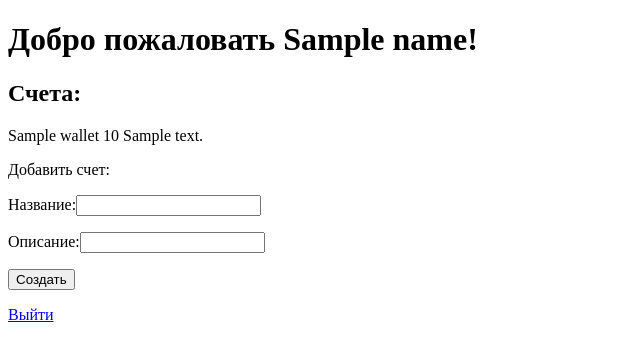
After one commit to sanchsotdyshi/Financial_manager, a Flask app: template templates/main_page.html in a window 1280 px wide. The commit adds this page. Shown: the top 361 px of the page, without its empty margins (0-640 px from the left). Run offline with Flask 2, Linux system fonts and the light colour scheme; tables that the repository leaves empty hold one stand-in row (values such as "Sample post"); the template is opened without the code that fills it: values that come from a table or form of the project are taken from there, most other values are stand-ins (such as "Sample title", 1, 10 or a date in 2020); some libraries are stand-ins or nearby versions.

Commit message:
rewrote registration and add wallet

```diff
--- a/forms.py
+++ b/forms.py
@@ -9,3 +9,13 @@ class RegistrationForm(FlaskForm):
 	password = PasswordField('Придумайте пароль', [InputRequired(), EqualTo('confirm', message='Пароли должны совпадать')])
 	confirm = PasswordField('Подтвердите пароль', [InputRequired(), EqualTo('password', message='Пароли должны совпадать')])
 	submit = SubmitField("Зарегистрироваться")
+
+class LoginForm(FlaskForm):
+	name = StringField("Введите никнейм: ", validators=[DataRequired(), Length(min=6, max=15)])
+	password = PasswordField('Введите пароль пароль', [InputRequired(),])
+	submit = SubmitField("Войти")
+
+class CreateWalletForm(FlaskForm):
+	name = StringField("Название:", validators=[DataRequired(), Length(min=0, max=30)])
+	description = StringField("Описание:", validators=[ Length(min=0, max=100)])
+	submit = SubmitField("Создать")
--- a/main.py
+++ b/main.py
@@ -1,34 +1,107 @@
-from flask import Flask, request, render_template
+from flask import Flask, request, render_template, make_response, redirect, url_for
 from flask_sqlalchemy import SQLAlchemy
 
-from forms import RegistrationForm
-from models import  db, Account
+from forms import RegistrationForm, LoginForm, CreateWalletForm
+from models import  db, Account, Wallet
 
 app = Flask('Financial_manager')
 
 app.config['SECRET_KEY'] = 'a really really really really long secret key'
-app.config['SQLALCHEMY_DATABASE_URI'] = 'postgresql+psycopg2://flask_root:443011asd@localhost/financial_manager_db'
+app.config['SQLALCHEMY_DATABASE_URI'] = 'postgresql+psycopg2://flask_root:443011asd@localhost:5432/financial_manager_db'
+
+# Инициализация БД
+db.init_app(app)
 
 
-db.init_app(app)
-
-@app.route('/sign_up/', methods=['GET', 'POST'])
-def sing_up():
+# Функция отображения для регистрации
+@app.route('/registration/', methods=['GET', 'POST'])
+def registration():
+	# Словарь для передачи переменных в шаблон
 	context = dict()
 
 	form = RegistrationForm()
+
 	if form.validate_on_submit():
+		# Если данные из формы прошли валидацию,
 		new_acc = Account(username=form.name.data, email=form.email.data, password=form.password.data)
 		db.session.add(new_acc)
 		db.session.commit()
 
-		print(form.name.data)
-		print(form.email.data)
-		print(form.password.data)
+	context['form'] = form
+	return render_template('registration.html', **context)
+
+
+# Функция отображения для входа
+@app.route('/login/', methods=['GET', 'POST'])
+def login():
+	# Словарь для передачи переменных в шаблон
+	context = dict()
+
+	if request.cookies.get('login'):
+		return redirect(url_for('main_page'))
+
+	form = LoginForm()
+	if form.validate_on_submit():
+		name = form.name.data
+		password = form.password.data
+		result = db.session.query(Account).filter(Account.username == name, Account.password == password)
+		if result.first():
+			res = redirect(url_for('main_page'))
+			res.set_cookie('login', 'yes', max_age=60*60*24*7)
+			res.set_cookie('name', name, max_age=60*60*24*7)
+			res.set_cookie('password', password, max_age=60*60*24*7)
+			return res
+			print('Аккаунт существует')
+		else:
+			print('Аккаунт не существует')
 
 	context['form'] = form
-	return render_template('sign_up.html', **context)
+	return render_template('login.html', **context)
+
+#Функция чтобы разлогиниться
+@app.route('/logout/', methods=['GET', 'POST'])
+def logout():
+	res = redirect(url_for('login'))
+	res.set_cookie('login', '', max_age=0)
+	res.set_cookie('name', '', max_age=0)
+	res.set_cookie('password', '', max_age=0)
+	return res
+
+
+@app.route('/', methods=['GET', 'POST'])
+def default():
+	return redirect(url_for('main_page'))
+
+#Функция оттображения главной страницы
+@app.route('/main_page/', methods=['GET', 'POST'])
+def main_page():
+	context = dict()
+	form = CreateWalletForm()
+	context['form'] = form
+	if request.cookies.get('login'):
+		context['name'] = request.cookies.get('name')
+		user = db.session.query(Account).filter(Account.username==request.cookies.get('name')).first()
+		context['wallets'] = db.session.query(Wallet).filter(Wallet.owner==user.id)
+	else:
+		return redirect(url_for('login'))
+
+	return render_template('main_page.html', **context)
+
+@app.route('/create_wallet/', methods=['GET', 'POST'])
+def create_wallet():
+	form = CreateWalletForm()
+	print(form.name.data)
+	print(form.description.data)
+
+	user = db.session.query(Account).filter(Account.username==request.cookies.get('name')).first()
+	new_wallet = Wallet(name=form.name.data, owner=user.id, balance=0, description=form.description.data)
+	db.session.add(new_wallet)
+	db.session.commit()
+	return redirect(url_for('main_page'))
 
 
 if __name__ == "__main__":
-    app.run(debug=True)
+	#создаем контекс приложения, что бы создать таблицы
+	with app.app_context():
+		db.create_all()
+	app.run(debug=True)
--- a/templates/sign_up.html
+++ b/templates/login.html
@@ -2,11 +2,11 @@
 <html lang="en">
 <head>
   <meta charset="UTF-8">
-  <title>Title</title>
+  <title>Вход</title>
 </head>
 <body>
 
-  <form action={{url_for('sing_up')}} method="POST">
+  <form action={{url_for('login')}} method="POST">
     {{form.hidden_tag()}}
 
     {% for field in form if field.name not in ['csrf_token', 'submit'] %}
--- /dev/null
+++ b/templates/main_page.html
@@ -0,0 +1,27 @@
+<!DOCTYPE html>
+<html lang="en">
+<head>
+  <meta charset="UTF-8">
+  <title>Главная</title>
+</head>
+<body>
+  <h1>Добро пожаловать {{name}}!</h1>
+  <p class="wallets">
+    <h2>Счета:</h2>
+    {% for wallet in wallets %}
+      <span>{{wallet.name}}</span>
+      <span>{{wallet.balance}}</span>
+      <span>{{wallet.description}}</span>
+    {% endfor %}
+  </p>
+  <form action={{url_for('create_wallet')}} method="POST">
+    {{form.hidden_tag()}}
+    <p>Добавить счет:</p>
+    {% for field in form if field.name not in ['csrf_token', 'submit'] %}
+      <p>{{field.label}}{{field()}}</p>
+    {% endfor %}
+    <p>{{form.submit()}}</p>
+  </form>
+  <a href="{{url_for('logout')}}">Выйти</a>
+</body>
+</html>
```
Also changed, not shown: models.py (+10 -2 lines), templates/registration.html (added, +25 -0 lines), templates/sign_in.html (deleted).
